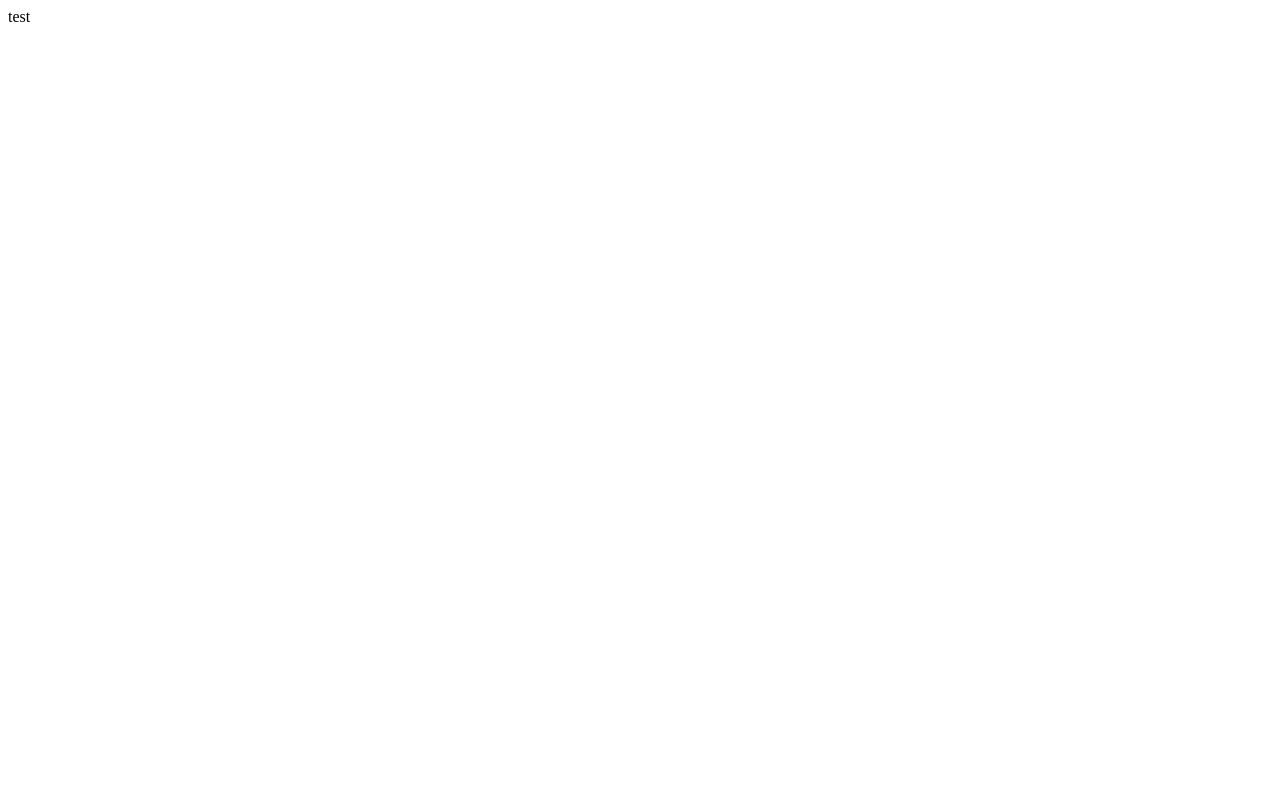
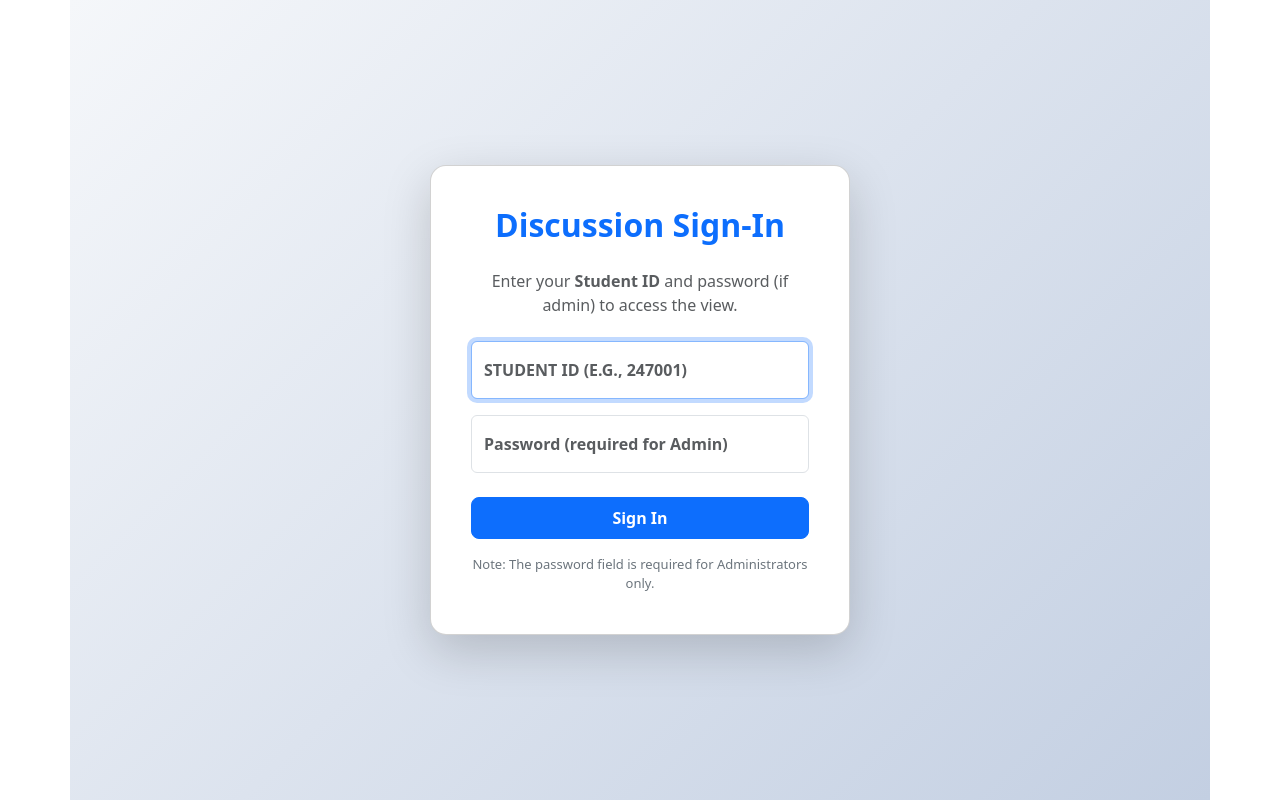
Before and after one commit to SachinthaBuddhika/disscution_slot, a React (Vite) app: page / in a window 1280 px wide. Built offline with nearby package versions, Linux system fonts and the light colour scheme.

Commit message:
login page done

```diff
--- a/package.json
+++ b/package.json
@@ -13,7 +13,10 @@
     "preview": "vite preview"
   },
   "dependencies": {
+    "bootstrap": "^5.3.8",
+    "firebase": "^12.3.0",
     "react": "^19.1.1",
+    "react-bootstrap": "^2.10.10",
     "react-dom": "^19.1.1"
   },
   "devDependencies": {
--- a/src/App.jsx
+++ b/src/App.jsx
@@ -1,13 +1,38 @@
-import { useState } from 'react'
+import React, { useState } from 'react';
+import Login from './UI/Login';
 
 function App() {
-  const [count, setCount] = useState(0)
+  const [isLoggedIn, setIsLoggedIn] = useState(false);
+  const [statusMessage, setStatusMessage] = useState({ text: '', type: '' });
+  const [loading, setLoading] = useState(false);
+
+  // Dummy login handler for demonstration
+  const handleLogin = (studentId, password) => {
+    setLoading(true);
+    setTimeout(() => {
+      if (studentId === 'ADMIN001' && password === 'ANAsgd2025') {
+        setIsLoggedIn(true);
+        setStatusMessage({ text: 'Welcome, Admin!', type: 'success' });
+      } else if (/^247\d{3}$/.test(studentId) && !password) {
+        setIsLoggedIn(true);
+        setStatusMessage({ text: 'Welcome, Student!', type: 'success' });
+      } else {
+        setStatusMessage({ text: 'Invalid credentials. Please try again.', type: 'error' });
+      }
+      setLoading(false);
+    }, 1000);
+  };
+
+  if (!isLoggedIn) {
+    return <Login onLogin={handleLogin} statusMessage={statusMessage} loading={loading} />;
+  }
 
   return (
-    <>
-      test
-    </>
-  )
+    <div className="container mt-5">
+      <h1>Welcome to the Discussion Slot App!</h1>
+      <p>You are now logged in.</p>
+    </div>
+  );
 }
 
-export default App
+export default App;
--- /dev/null
+++ b/src/UI/Login.jsx
@@ -0,0 +1,60 @@
+import React, { useState } from 'react';
+import { Form, Button, Card, Alert, Container } from 'react-bootstrap';
+
+const Login = ({ onLogin, statusMessage, loading }) => {
+  const [studentId, setStudentId] = useState('');
+  const [password, setPassword] = useState('');
+
+  const handleSubmit = (e) => {
+    e.preventDefault();
+    onLogin(studentId, password);
+  };
+
+  return (
+    <Container className="d-flex align-items-center justify-content-center min-vh-100" style={{ background: 'linear-gradient(135deg, #f5f7fa 0%, #c3cfe2 100%)' }}>
+      <Card style={{ minWidth: 380, maxWidth: 420 }} className="shadow-lg p-4 rounded-4">
+        <Card.Body>
+          <h2 className="text-center mb-4 fw-bold text-primary">Discussion Sign-In</h2>
+          <p className="text-center text-muted mb-4">Enter your <b>Student ID</b> and password (if admin) to access the view.</p>
+          {statusMessage?.text && (
+            <Alert variant={statusMessage.type === 'error' ? 'danger' : statusMessage.type === 'success' ? 'success' : 'info'} className="text-center">
+              {statusMessage.text}
+            </Alert>
+          )}
+          <Form onSubmit={handleSubmit} autoComplete="off">
+            <Form.Group className="mb-3" controlId="studentId">
+              <Form.Control
+                type="text"
+                placeholder="STUDENT ID (E.G., 247001)"
+                value={studentId}
+                onChange={e => setStudentId(e.target.value)}
+                className="text-uppercase fw-semibold py-3"
+                required
+                disabled={loading}
+                autoFocus
+              />
+            </Form.Group>
+            <Form.Group className="mb-4" controlId="password">
+              <Form.Control
+                type="password"
+                placeholder="Password (required for Admin)"
+                value={password}
+                onChange={e => setPassword(e.target.value)}
+                className="fw-semibold py-3"
+                disabled={loading}
+              />
+            </Form.Group>
+            <Button variant="primary" type="submit" className="w-100 fw-bold py-2 rounded-3" disabled={loading}>
+              {loading ? 'Signing In...' : 'Sign In'}
+            </Button>
+          </Form>
+          <div className="text-center text-secondary mt-3" style={{ fontSize: 13 }}>
+            Note: The password field is required for Administrators only.
+          </div>
+        </Card.Body>
+      </Card>
+    </Container>
+  );
+};
+
+export default Login;
--- a/src/main.jsx
+++ b/src/main.jsx
@@ -1,6 +1,7 @@
 import { StrictMode } from 'react'
 import { createRoot } from 'react-dom/client'
 import App from './App.jsx'
+import 'bootstrap/dist/css/bootstrap.min.css';
 
 createRoot(document.getElementById('root')).render(
   <StrictMode>
```
Also changed, not shown: src/firebase.js (added, +24 -0 lines), 1 other file (tests, documents, lock files or other folders).
